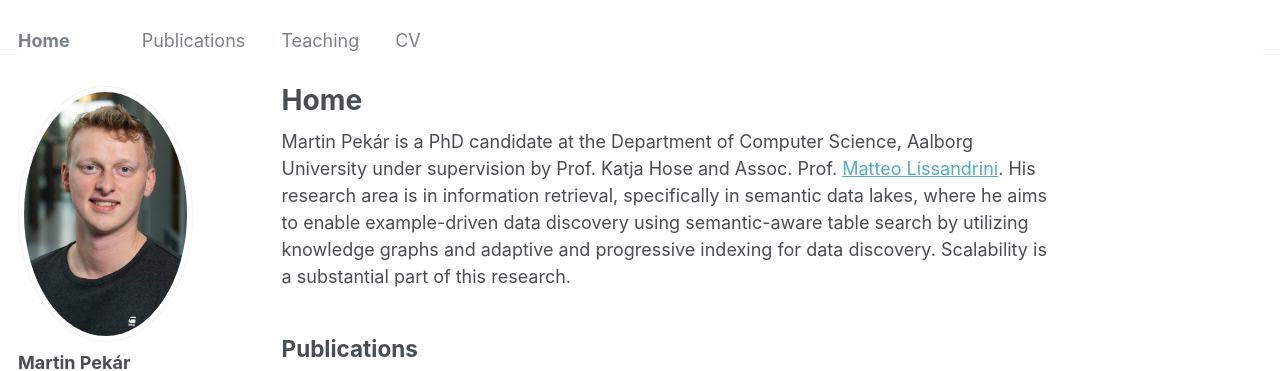
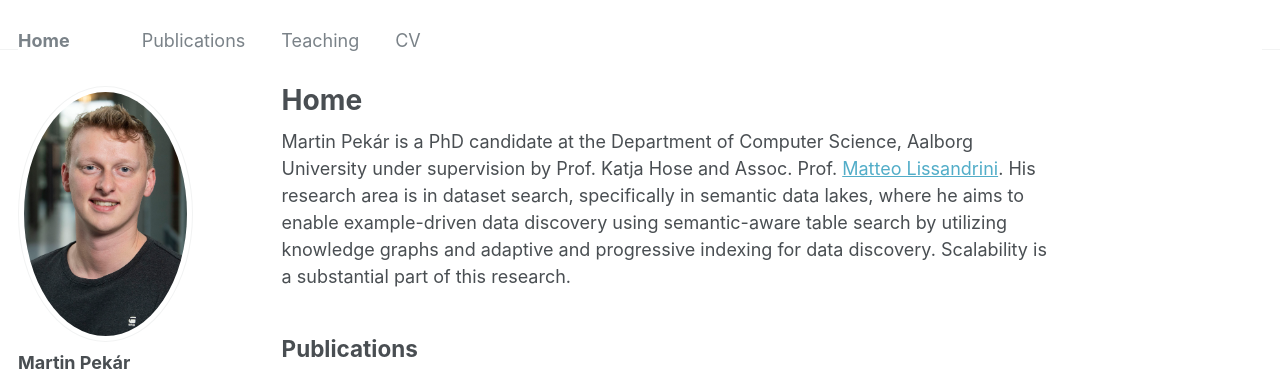
Before and after one commit to MrPekar98/mrpekar98.github.io, a Jekyll site: the page built from _pages/about.md, in a window 1280 px wide and 1275 px high. Shown: the top 371 px of the window. Built offline with Jekyll 4.4.1, drawn with Linux system fonts in a browser that asks for light colours; some web fonts are replaced.

Commit message:
Update about.md

```diff
--- a/_pages/about.md
+++ b/_pages/about.md
@@ -8,7 +8,7 @@ redirect_from:
 ---
 
 Martin Pekár is a PhD candidate at the Department of Computer Science, Aalborg University under supervision by Prof. Katja Hose and Assoc. Prof. [Matteo Lissandrini](https://lissandrini.com/).
-His research area is in information retrieval, specifically in semantic data lakes, where he aims to enable example-driven data discovery using semantic-aware table search by utilizing knowledge graphs and adaptive and progressive indexing for data discovery.
+His research area is in dataset search, specifically in semantic data lakes, where he aims to enable example-driven data discovery using semantic-aware table search by utilizing knowledge graphs and adaptive and progressive indexing for data discovery.
 Scalability is a substantial part of this research.
 
 Publications
```
